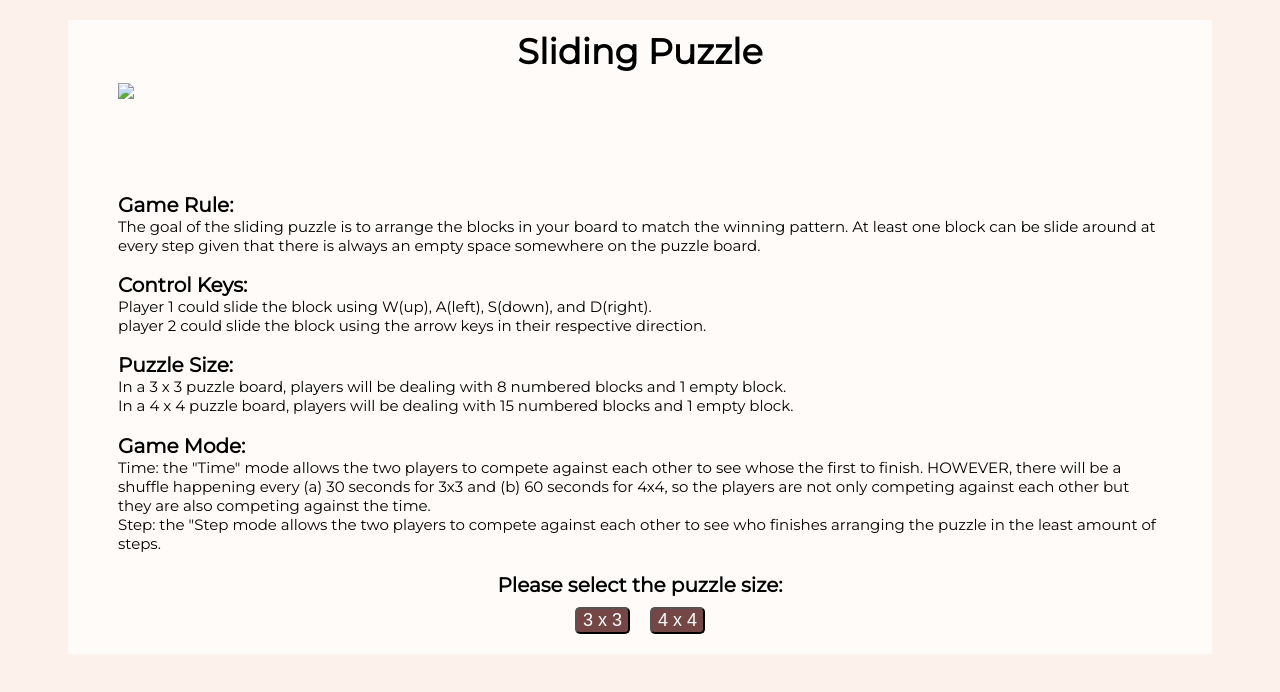
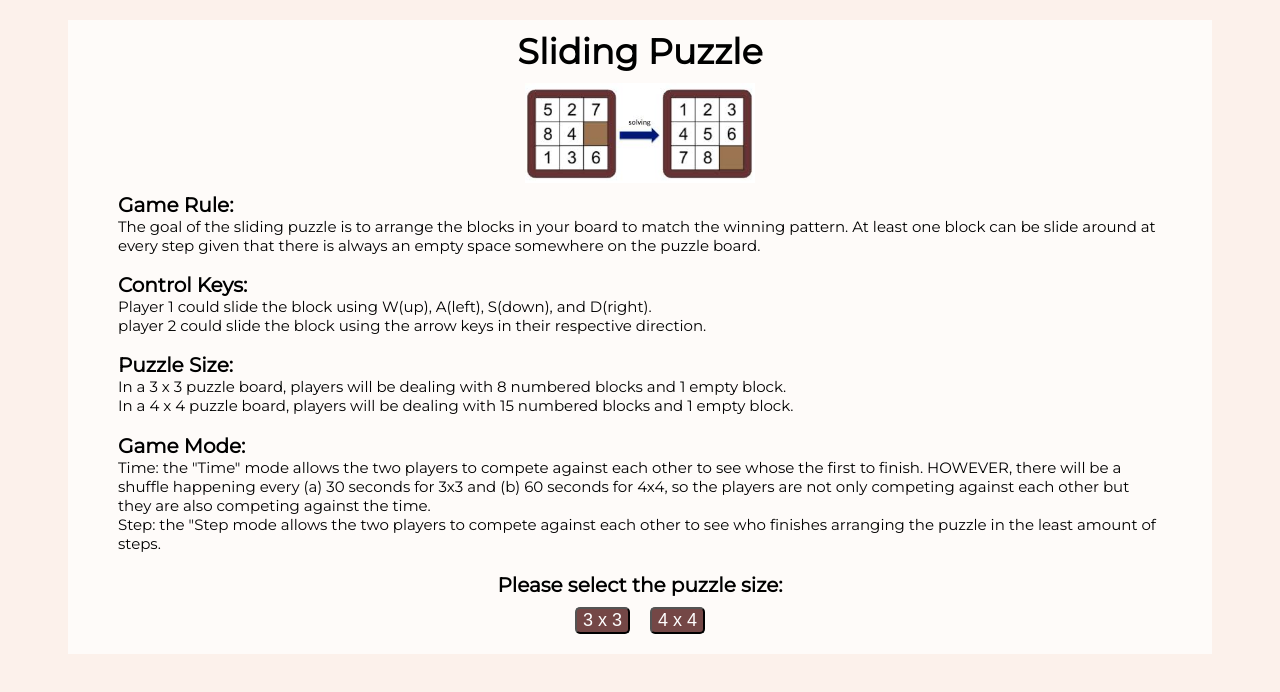
Before and after one commit to llovee91/Sliding-Puzzle, a plain HTML site: page index.html in a window 1280 px wide. Drawn offline with nearby package versions, Linux system fonts and the light colour scheme.

Commit message:
changed example.jpg to .png on index.html

```diff
--- a/index.html
+++ b/index.html
@@ -13,7 +13,7 @@
     <!-- Container for game description & rule-->
     <div id="info-header">
       <h1 id="game-title">Sliding Puzzle</h1>
-      <img src="./images/example.jpg" id="example">
+      <img src="./images/example.png" id="example">
       <p><span>Game Rule: </span><br>
         The goal of the sliding puzzle is to arrange the blocks in your board to match the winning pattern. At least one block can be slide around at every step given that there is always an empty space somewhere on the puzzle board.</p><br><br>
       <p><span>Control Keys: </span><br>
```
